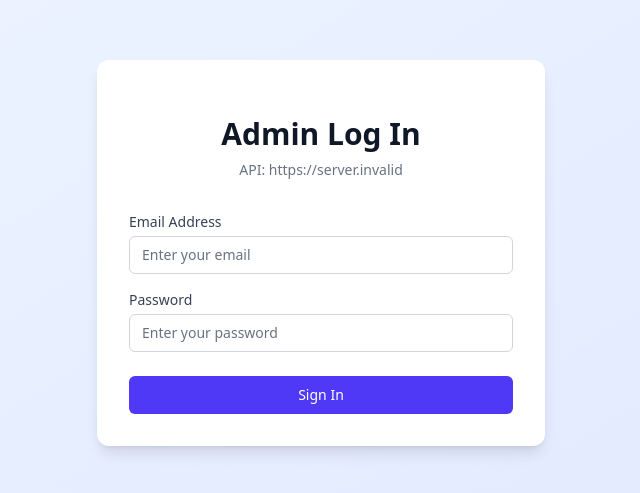
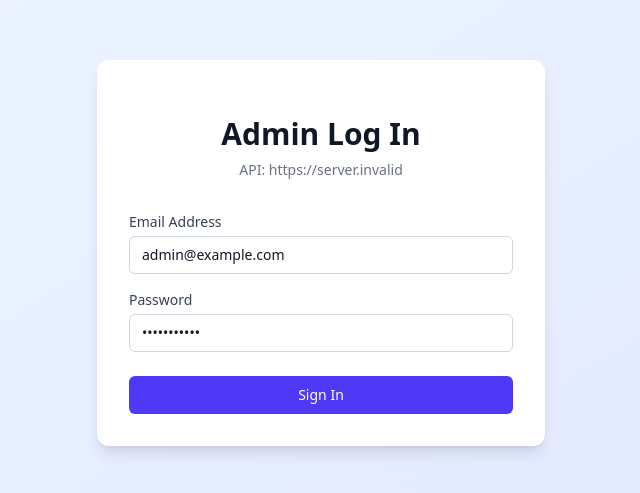
Before and after one commit to sujalraval/ayuraAdminPanel, a React (Vite) app: page /admin/login in a window 1280 px wide. Shown: the part 147-640 px from the top of the page, without its empty margins (319-959 px from the left). Built offline with nearby package versions, Linux system fonts and the light colour scheme; no server answers.

Commit message:
checking admin login 5

```diff
--- a/src/pages/Login.jsx
+++ b/src/pages/Login.jsx
@@ -4,12 +4,12 @@ import { toast } from 'react-toastify';
 import 'react-toastify/dist/ReactToastify.css';
 
 // Define API base URL based on environment
-const API_BASE_URL = import.meta.env.VITE_API_BASE_URL || 'https://ayuras.life/api/v1';
+const API_BASE_URL = import.meta.env.VITE_API_BASE_URL || 'http://localhost:5000/api/v1';
 
 export default function AdminLogin() {
     const [formData, setFormData] = useState({
-        email: '',
-        password: ''
+        email: 'admin@example.com', // Pre-fill for testing
+        password: 'password123'    // Pre-fill for testing
     });
     const [loading, setLoading] = useState(false);
     const [error, setError] = useState('');
@@ -29,32 +29,38 @@ export default function AdminLogin() {
         setLoading(true);
 
         try {
-            console.log('Sending login request...');
+            console.log('Sending login request to:', `${API_BASE_URL}/admin/login`);
+            console.log('Request payload:', formData);
+
             const response = await fetch(`${API_BASE_URL}/admin/login`, {
                 method: 'POST',
-                headers: { 'Content-Type': 'application/json' },
-                credentials: 'include',
+                headers: {
+                    'Content-Type': 'application/json',
+                    'Accept': 'application/json'
+                },
+                credentials: 'include', // Important for cookies
                 body: JSON.stringify(formData)
             });
 
             console.log('Response status:', response.status);
+            const data = await response.json();
+            console.log('Response data:', data);
 
             if (!response.ok) {
-                const errorData = await response.json();
-                console.log('Error response:', errorData);
-                throw new Error(errorData.message || 'Login failed');
+                throw new Error(data.message || 'Login failed');
             }
 
-            const data = await response.json();
-            console.log('Login success:', data);
+            // Store token in both localStorage and memory
+            localStorage.setItem('adminToken', data.token);
 
-            // Store token and redirect
-            localStorage.setItem('adminToken', data.token);
+            // Redirect to dashboard
             navigate('/admin/dashboard');
+            toast.success('Login successful!');
 
         } catch (err) {
             console.error('Login error:', err);
-            toast.error(err.message);
+            setError(err.message || 'Login failed. Please try again.');
+            toast.error(err.message || 'Login failed');
         } finally {
             setLoading(false);
         }
@@ -90,7 +96,7 @@ export default function AdminLogin() {
                                 type="email"
                                 required
                                 className="mt-1 appearance-none relative block w-full px-3 py-2 border border-gray-300 placeholder-gray-500 text-gray-900 rounded-md focus:outline-none focus:ring-indigo-500 focus:border-indigo-500 focus:z-10 sm:text-sm"
-                                placeholder="Enter your email"
+                                placeholder="admin@example.com"
                                 value={formData.email}
                                 onChange={handleChange}
                                 disabled={loading}
@@ -108,7 +114,7 @@ export default function AdminLogin() {
                                 type="password"
                                 required
                                 className="mt-1 appearance-none relative block w-full px-3 py-2 border border-gray-300 placeholder-gray-500 text-gray-900 rounded-md focus:outline-none focus:ring-indigo-500 focus:border-indigo-500 focus:z-10 sm:text-sm"
-                                placeholder="Enter your password"
+                                placeholder="password123"
                                 value={formData.password}
                                 onChange={handleChange}
                                 disabled={loading}
@@ -122,8 +128,8 @@ export default function AdminLogin() {
                             type="submit"
                             disabled={loading}
                             className={`group relative w-full flex justify-center py-2 px-4 border border-transparent text-sm font-medium rounded-md text-white transition-colors duration-200 ${loading
-                                ? 'bg-gray-400 cursor-not-allowed'
-                                : 'bg-indigo-600 hover:bg-indigo-700 focus:outline-none focus:ring-2 focus:ring-offset-2 focus:ring-indigo-500'
+                                    ? 'bg-gray-400 cursor-not-allowed'
+                                    : 'bg-indigo-600 hover:bg-indigo-700 focus:outline-none focus:ring-2 focus:ring-offset-2 focus:ring-indigo-500'
                                 }`}
                         >
                             {loading ? (
```
